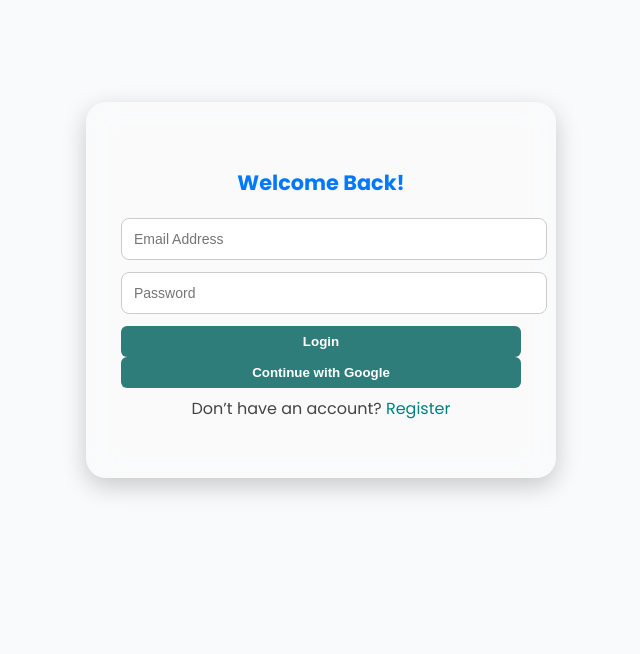
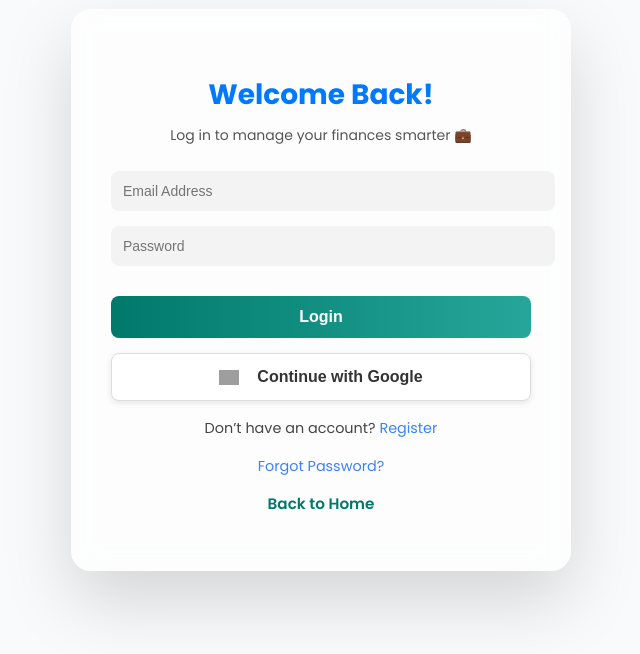
Before and after one commit to Harshil0801/Studio5-MoneyMap, a React (Create React App) app: page /login in a window 1280 px wide. Shown: the part 110-764 px from the top of the page, without its empty margins (319-959 px from the left). Built offline with nearby package versions, Linux system fonts and the light colour scheme; grey boxes are pictures that could not be loaded.

Commit message:
Css recovered as in Stusio 5

```diff
--- a/src/App.js
+++ b/src/App.js
@@ -94,14 +94,7 @@ function AppContent() {
           }
         />
 
-        <Route
-          path="/dashboard"
-          element={
-            <ProtectedRoute>
-              <Dashboard />
-            </ProtectedRoute>
-          }
-        />
+
 
         {/* Admin RBAC Routes */}
         <Route
--- a/src/pages/Login.js
+++ b/src/pages/Login.js
@@ -17,7 +17,6 @@ function Login() {
   const navigate = useNavigate();
   const provider = new GoogleAuthProvider();
 
-  // EMAIL LOGIN
   const handleLogin = async (e) => {
     e.preventDefault();
     setLoading(true);
@@ -31,36 +30,35 @@ function Login() {
 
       const user = userCredential.user;
 
-      // Get user document
       const userRef = doc(db, "users", user.uid);
       const userSnap = await getDoc(userRef);
 
-      if (!userSnap.exists()) {
-        alert("User data not found.");
-        return;
-      }
+      if (userSnap.exists()) {
+        const role = userSnap.data().role;
 
-      const userData = userSnap.data();
-      const role = userData.role;
-
-      // Save role for RBAC
         localStorage.setItem("userRole", role);
 
-      // Redirect based on role
         if (role === "admin") {
           navigate("/AdminDashboard");
         } else {
           navigate("/dashboard");
         }
-
+      } else {
+        alert("User data not found in database.");
+      }
     } catch (error) {
-      alert(error.message);
+      if (error.code === "auth/invalid-credential") {
+        alert("Invalid email or password.");
+      } else if (error.code === "auth/user-not-found") {
+        alert("No account found with this email.");
+      } else {
+        alert("Something went wrong. Please try again.");
+      }
     } finally {
       setLoading(false);
     }
   };
 
-  // GOOGLE LOGIN
   const handleGoogleLogin = async () => {
     try {
       const result = await signInWithPopup(auth, provider);
@@ -75,7 +73,7 @@ function Login() {
         await setDoc(userRef, {
           firstName: user.displayName || "",
           email: user.email,
-          role: role,
+          role: "user",
           createdAt: new Date(),
         });
       } else {
@@ -84,24 +82,27 @@ function Login() {
 
       localStorage.setItem("userRole", role);
 
-      if (role === "admin") {
-        navigate("/AdminDashboard");
-      } else {
       navigate("/dashboard");
-      }
 
     } catch (error) {
-      alert(error.message);
+      alert("❌ " + error.message);
     }
   };
 
   return (
     <div className="login-page">
+
+      <div className="login-wrapper">
+
         <div className="login-card">
 
-        <h2>Welcome Back!</h2>
+          <h2 className="login-title">Welcome Back!</h2>
 
-        <form onSubmit={handleLogin}>
+          <p className="login-subtitle">
+            Log in to manage your finances smarter 💼
+          </p>
+
+          <form onSubmit={handleLogin} className="login-form">
 
             <input
               type="email"
@@ -119,21 +120,40 @@ function Login() {
               required
             />
 
-          <button type="submit" disabled={loading}>
+            <button className="primary-btn" type="submit" disabled={loading}>
               {loading ? "Logging in..." : "Login"}
             </button>
 
           </form>
 
-        <button onClick={handleGoogleLogin}>
+          <div className="google-btn-container">
+            <button className="google-btn" onClick={handleGoogleLogin}>
+              <img
+                src="https://developers.google.com/identity/images/g-logo.png"
+                alt="Google"
+              />
               Continue with Google
             </button>
+          </div>
 
+          <div className="login-links">
             <p>
               Don’t have an account? <Link to="/register">Register</Link>
             </p>
 
+            <p>
+              <Link to="/forgot-password">Forgot Password?</Link>
+            </p>
+
+            <p className="back-home-link">
+              <Link to="/">Back to Home</Link>
+            </p>
           </div>
+
+        </div>
+
+      </div>
+
     </div>
   );
 }
--- a/src/styles/Login.css
+++ b/src/styles/Login.css
@@ -1,153 +1,134 @@
-/* Page background */
-.login-page {
-  height: 100vh;
-  background: linear-gradient(135deg, #a8edea 0%, #fed6e3 100%);
-  display: flex;
-  align-items: center;
-  justify-content: center;
-  font-family: "Poppins", sans-serif;
+/* LOGIN PAGE FULL SCREEN */
+.login-page{
+  position:fixed;
+  top:0;
+  left:0;
+
+  width:100vw;
+  height:100vh;
+
+  display:flex;
+  justify-content:center;
+  align-items:center;
+
+  background:linear-gradient(135deg,#8ec5fc,#e0c3fc);
+
+  z-index:999;
 }
 
-/* Login Card */
-.login-card {
-  background: rgba(255, 255, 255, 0.15);
-  backdrop-filter: blur(15px);
-  border-radius: 20px;
-  box-shadow: 0 8px 25px rgba(0, 0, 0, 0.2);
-  width: 400px;
-  padding: 40px 35px;
-  text-align: center;
-  transition: transform 0.3s ease;
+/* LOGIN CARD */
+.login-card{
+  width:420px;
+  padding:40px;
+
+  border-radius:20px;
+
+  background:rgba(255,255,255,0.65);
+  backdrop-filter:blur(15px);
+
+  box-shadow:0 30px 70px rgba(0,0,0,0.15);
+
+  text-align:center;
 }
 
-.login-card:hover {
-  transform: translateY(-4px);
+/* TITLE */
+.login-title{
+  font-size:28px;
+  font-weight:700;
+  margin-bottom:8px;
 }
 
-.login-title {
-  font-size: 1.8rem;
-  font-weight: 600;
-  color: #004d40;
-  margin-bottom: 8px;
+/* SUBTITLE */
+.login-subtitle{
+  font-size:14px;
+  color:#555;
+  margin-bottom:25px;
 }
 
-.login-subtitle {
-  font-size: 0.95rem;
-  color: #333;
-  margin-bottom: 25px;
+/* INPUT FIELDS */
+.login-form input{
+  width:100%;
+  padding:12px;
+  margin-bottom:15px;
+
+  border-radius:8px;
+  border:none;
+
+  background:#f3f3f3;
 }
 
-/* Inputs */
-.login-form input {
-  width: 100%;
-  padding: 12px 15px;
-  margin: 8px 0;
-  border: none;
-  border-radius: 8px;
-  background: rgba(255, 255, 255, 0.9);
-  font-size: 0.95rem;
-  transition: box-shadow 0.3s ease;
+/* LOGIN BUTTON */
+.primary-btn{
+  width:100%;
+  padding:12px;
+
+  border:none;
+  border-radius:8px;
+
+  background:#3f7f72;
+  color:white;
+
+  font-weight:600;
+  cursor:pointer;
 }
 
-.login-form input:focus {
-  outline: none;
-  box-shadow: 0 0 6px #00bfa5;
+/* GOOGLE BUTTON */
+.google-btn-container{
+  margin-top:15px;
 }
 
-/* Login button */
-.primary-btn {
-  width: 100%;
-  padding: 12px;
-  margin-top: 15px;
-  background: linear-gradient(90deg, #00796b 0%, #26a69a 100%);
-  border: none;
-  border-radius: 8px;
-  color: #fff;
-  font-size: 1rem;
-  cursor: pointer;
-  font-weight: 600;
-  transition: transform 0.2s, box-shadow 0.3s;
+.google-btn{
+  width:100%;
+  padding:12px;
+
+  border-radius:8px;
+  border:none;
+
+  background:white;
+
+  display:flex;
+  align-items:center;
+  justify-content:center;
+  gap:10px;
+
+  box-shadow:0 5px 10px rgba(0,0,0,0.1);
+  cursor:pointer;
 }
 
-.primary-btn:hover {
-  transform: translateY(-2px);
-  box-shadow: 0 4px 12px rgba(0, 150, 136, 0.4);
+.google-btn img{
+  width:18px;
 }
 
-/* Google login */
-.google-btn-container {
-  width: 100%;
-  margin-top: 15px;
+/* LINKS */
+.login-links{
+  margin-top:15px;
+  font-size:14px;
 }
 
-.google-btn {
-  width: 100%;
-  height: 48px;
-  display: flex;
-  align-items: center;
-  justify-content: center;
-  gap: 10px;
-  border: 1px solid #ddd;
-  border-radius: 8px;
-  background: #ffffff;
-  color: #333;
-  font-size: 1rem;
-  font-weight: 600;
-  cursor: pointer;
-  transition: all 0.3s ease;
-  box-shadow: 0 2px 6px rgba(0, 0, 0, 0.1);
+.login-links a{
+  color:#2563eb;
+  text-decoration:none;
 }
 
-.google-btn:hover {
-  background: #f5f5f5;
-  transform: translateY(-2px);
-  box-shadow: 0 4px 12px rgba(0, 0, 0, 0.15);
+.login-links a:hover{
+  text-decoration:underline;
 }
 
-.google-btn img {
-  width: 20px;
-  height: 20px;
+.back-home-link{
+  margin-top:8px;
+}
+.login-page{
+  min-height:100vh;
+  width:100%;
+  display:flex;
+  justify-content:center;
+  align-items:center;
+  background:linear-gradient(135deg,#a8d6d6,#e6c8d6);
 }
 
-/* Links inside card */
-.login-links {
-  margin-top: 20px;
-  font-size: 0.9rem;
-  color: #444;
+.login-wrapper{
+  width:100%;
+  display:flex;
+  justify-content:center;
+  align-items:center;
 }
-
-.login-links a {
-  color: #00796b;
-  text-decoration: none;
-  font-weight: 500;
-}
-
-.login-links a:hover {
-  text-decoration: underline;
-}
-
-/* ✅ BACK TO HOME AT BOTTOM */
-.back-home-link {
-  margin-top: 12px;
-}
-
-.back-home-link a {
-  font-size: 0.95rem;
-  color: #00796b;
-  font-weight: 600;
-  text-decoration: none;
-  transition: 0.2s ease;
-}
-
-.back-home-link a:hover {
-  color: #00594f;
-  text-decoration: underline;
-}
-
-/* Mobile responsive */
-@media (max-width: 480px) {
-  .login-card {
-    width: 90%;
-    padding: 30px 20px;
-  }
-}
```
Lines whose indentation alone changed are shown as unchanged.
